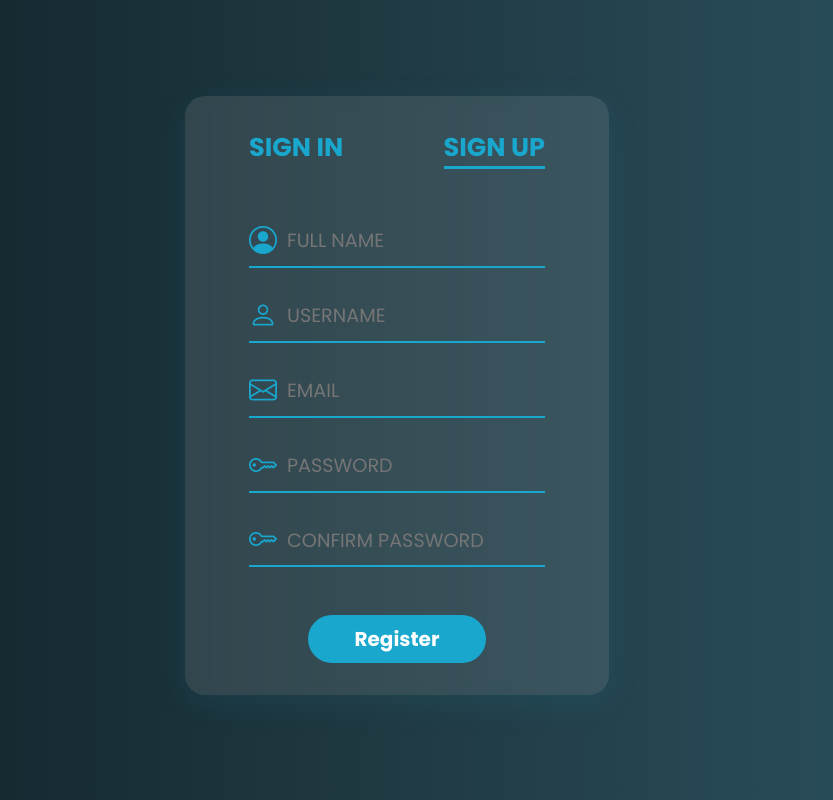
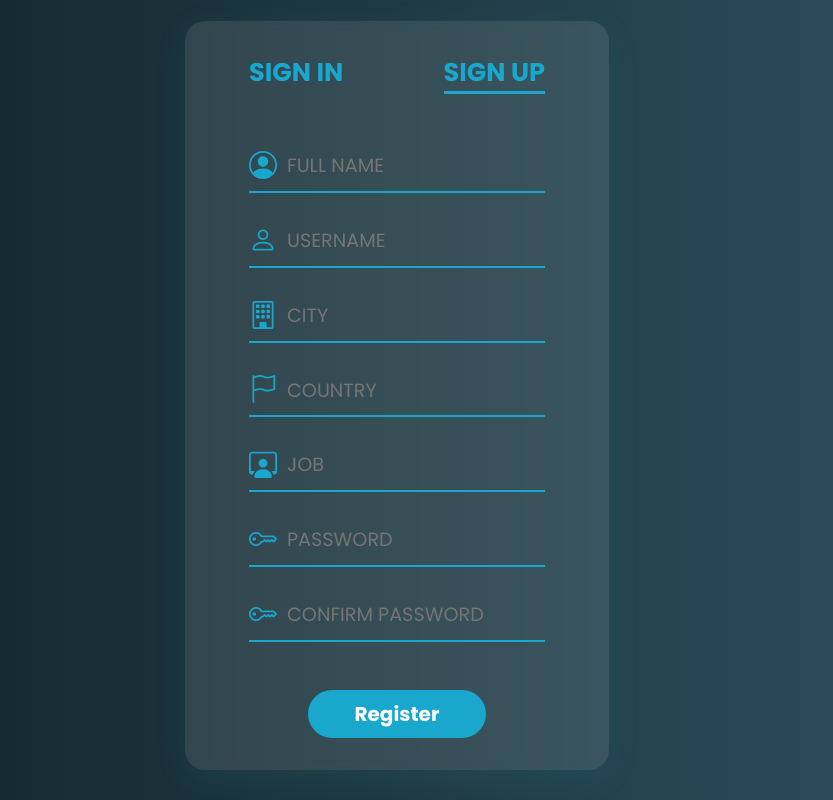
Before and after one commit to ridwanalfarezi/profile-card, a React (Vite) app: page /register in a window 1280 px wide. Shown: the whole page, without its empty margins (243-1076 px from the left). Built offline with nearby package versions, Linux system fonts and the light colour scheme.

Commit message:
update register

```diff
--- a/src/auth/Register.jsx
+++ b/src/auth/Register.jsx
@@ -33,8 +33,16 @@ const Register = () => {
           />
         </div>
         <div className="mb-4 d-flex gap-2 align-items-center input-content">
-          <i class="bi bi-envelope fs-3"></i>
-          <input type="email" placeholder="EMAIL" className="input" required />
+          <i class="bi bi-building fs-3"></i>
+          <input type="text" placeholder="CITY" className="input" required />
+        </div>
+        <div className="mb-4 d-flex gap-2 align-items-center input-content">
+          <i class="bi bi-flag fs-3"></i>
+          <input type="text" placeholder="COUNTRY" className="input" required />
+        </div>
+        <div className="mb-4 d-flex gap-2 align-items-center input-content">
+          <i class="bi bi-person-workspace fs-3"></i>
+          <input type="text" placeholder="JOB" className="input" required />
         </div>
         <div className="mb-4 d-flex gap-2 align-items-center input-content">
           <i class="bi bi-key fs-3"></i>
--- a/src/index.css
+++ b/src/index.css
@@ -8,7 +8,7 @@ body {
 }
 
 .container {
-  margin: 6rem auto;
+  margin: 1.3rem auto;
   max-width: 28rem;
 }
 
```
